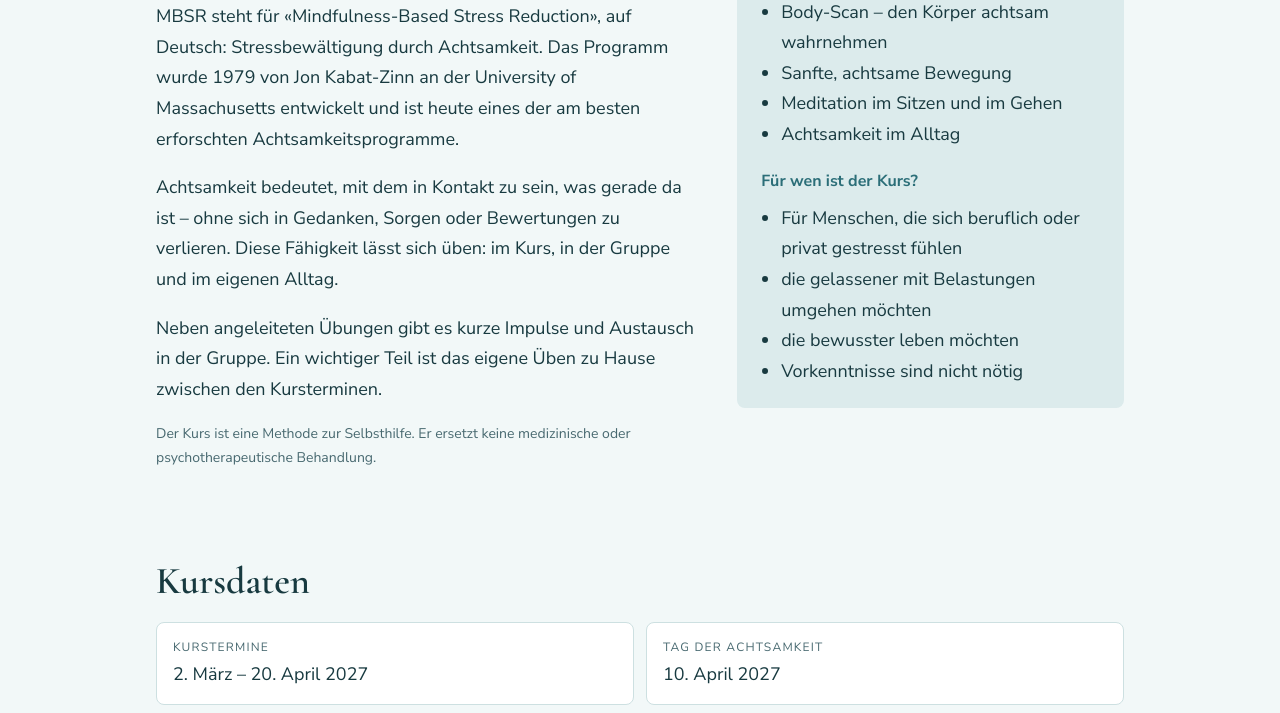
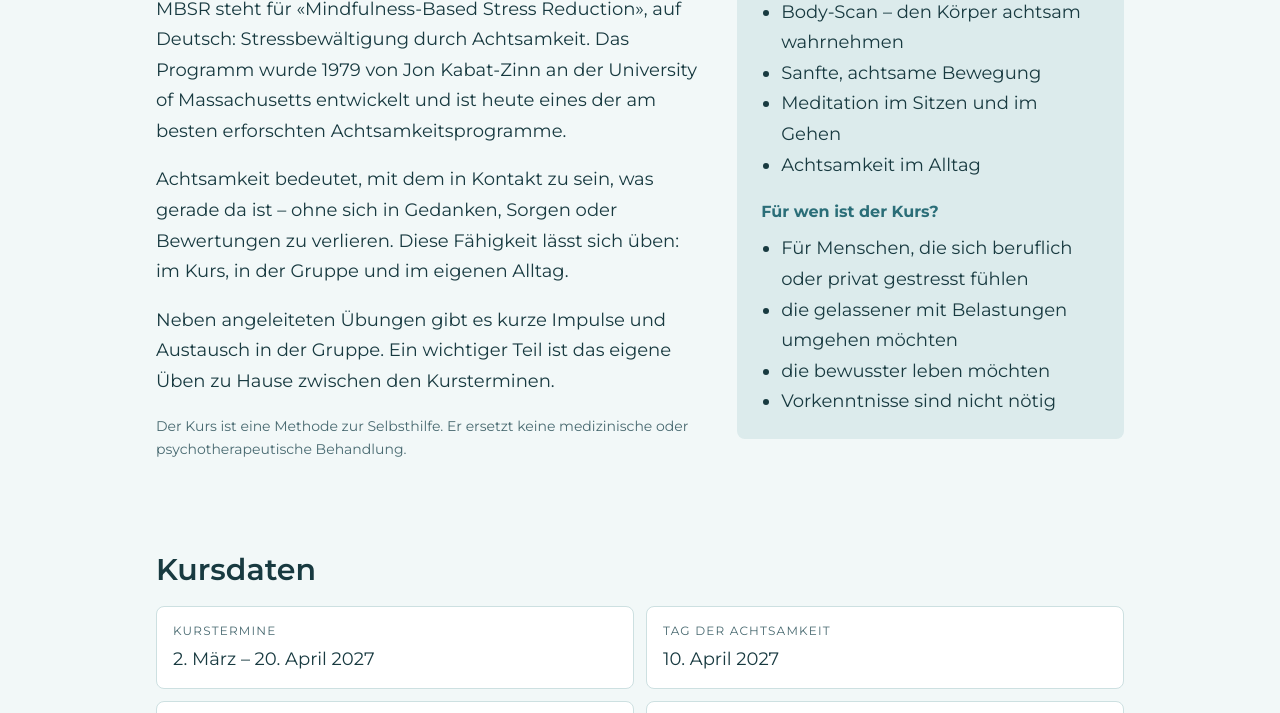
Before and after one commit to NanoMonti/SelinStoll, a plain HTML site: page Selin/index.html in a window 1280 px wide. Shown: the part 618-1331 px from the top of the page. Drawn offline with Linux system fonts and the light colour scheme.

Commit message:
Schrift: Montserrat für Titel und Text (lokal in /fonts), Titelgrössen angepasst
Cormorant Garamond und Nunito Sans entfernt.

Co-Authored-By: Claude Opus 5.5 <noreply@anthropic.com>

```diff
--- a/Selin/index.html
+++ b/Selin/index.html
@@ -5,8 +5,8 @@
 <meta name="viewport" content="width=device-width, initial-scale=1">
 <title>Selin Stoll – MBSR</title>
 <meta name="description" content="">
-<link rel="preload" href="fonts/cormorant-garamond-latin-500-normal.woff2" as="font" type="font/woff2" crossorigin>
-<link rel="preload" href="fonts/nunito-sans-latin-400-normal.woff2" as="font" type="font/woff2" crossorigin>
+<link rel="preload" href="fonts/montserrat-latin-500-normal.woff2" as="font" type="font/woff2" crossorigin>
+<link rel="preload" href="fonts/montserrat-latin-400-normal.woff2" as="font" type="font/woff2" crossorigin>
 <link rel="stylesheet" href="stil.css">
 </head>
 <body>
--- a/Selin/stil.css
+++ b/Selin/stil.css
@@ -1,17 +1,17 @@
 /* Gemeinsames Design für alle Seiten von selinstoll.ch
-   Schriften: Cormorant Garamond (Titel) und Nunito Sans (Text), beide SIL OFL,
-   lokal in /fonts (keine Google-Fonts-Verbindung). */
-@font-face { font-family: "Cormorant Garamond"; font-weight: 500; font-style: normal; font-display: swap; src: url(fonts/cormorant-garamond-latin-500-normal.woff2) format("woff2"); }
-@font-face { font-family: "Cormorant Garamond"; font-weight: 600; font-style: normal; font-display: swap; src: url(fonts/cormorant-garamond-latin-600-normal.woff2) format("woff2"); }
-@font-face { font-family: "Nunito Sans"; font-weight: 400; font-style: normal; font-display: swap; src: url(fonts/nunito-sans-latin-400-normal.woff2) format("woff2"); }
-@font-face { font-family: "Nunito Sans"; font-weight: 700; font-style: normal; font-display: swap; src: url(fonts/nunito-sans-latin-700-normal.woff2) format("woff2"); }
+   Schrift: Montserrat (Titel und Text), SIL OFL, lokal in /fonts
+   (keine Google-Fonts-Verbindung). */
+@font-face { font-family: "Montserrat"; font-weight: 400; font-style: normal; font-display: swap; src: url(fonts/montserrat-latin-400-normal.woff2) format("woff2"); }
+@font-face { font-family: "Montserrat"; font-weight: 500; font-style: normal; font-display: swap; src: url(fonts/montserrat-latin-500-normal.woff2) format("woff2"); }
+@font-face { font-family: "Montserrat"; font-weight: 600; font-style: normal; font-display: swap; src: url(fonts/montserrat-latin-600-normal.woff2) format("woff2"); }
+@font-face { font-family: "Montserrat"; font-weight: 700; font-style: normal; font-display: swap; src: url(fonts/montserrat-latin-700-normal.woff2) format("woff2"); }
 
 /* Farben aus dem Meerbild (mar6): Wasser türkis, Kiesel dunkel-petrol */
 :root {
   --bg: #f2f8f8; --text: #183a40; --muted: #486970; --accent: #2b6e78; --accent-dunkel: #1a494e;
   --soft: #dcebec; --card: #ffffff; --line: #cde0e1;
-  --serif: "Cormorant Garamond", Georgia, "Times New Roman", serif;
-  --sans: "Nunito Sans", system-ui, -apple-system, "Segoe UI", Roboto, Arial, sans-serif;
+  --titel: "Montserrat", system-ui, -apple-system, "Segoe UI", Roboto, Arial, sans-serif;
+  --sans: "Montserrat", system-ui, -apple-system, "Segoe UI", Roboto, Arial, sans-serif;
 }
 * { box-sizing: border-box; }
 html { scroll-behavior: smooth; }
@@ -29,13 +29,13 @@ mark.offen { background: #fff1a8; color: inherit; padding: 0 .2em; border-radius
 .band::before { content: ""; position: absolute; inset: 0; background: linear-gradient(0deg, rgba(16,52,58,.6), rgba(16,52,58,0) 65%); }
 .band .wrap { position: relative; width: 100%; color: #fff; padding-bottom: 40px; }
 .band p { margin: 0 0 6px; letter-spacing: .16em; text-transform: uppercase; font-size: 12px; }
-.band h1 { font-family: var(--serif); font-weight: 500; font-size: clamp(40px, 6vw, 64px); line-height: 1.1; margin: 0; }
+.band h1 { font-family: var(--titel); font-weight: 500; font-size: clamp(32px, 4.6vw, 50px); line-height: 1.15; margin: 0; }
 .band.klein { height: 220px; }
-.band.klein h1 { font-size: clamp(34px, 5vw, 48px); }
+.band.klein h1 { font-size: clamp(28px, 3.8vw, 38px); }
 
 /* Inhalt */
 section { padding: 76px 0 0; }
-h2 { font-family: var(--serif); font-weight: 600; font-size: 38px; line-height: 1.15; margin: 0 0 18px; }
+h2 { font-family: var(--titel); font-weight: 600; font-size: 30px; line-height: 1.2; margin: 0 0 18px; }
 h3 { font-size: 16px; margin: 0 0 8px; color: var(--accent); }
 .zwei { display: grid; grid-template-columns: 1.4fr 1fr; gap: 40px; }
 .seite { background: var(--soft); border-radius: 8px; padding: 22px 24px; align-self: start; }
@@ -54,7 +54,7 @@ dl div.tagtext { background: var(--soft); border-color: var(--soft); color: var(
 .foto img { width: 100%; height: 100%; object-fit: cover; }
 .rolle { color: var(--muted); margin-top: -10px; }
 .schmal { max-width: 680px; }
-.kurszeile { font-family: var(--serif); font-weight: 600; font-size: 24px; color: var(--accent); margin: 0 0 12px; }
+.kurszeile { font-family: var(--titel); font-weight: 600; font-size: 20px; color: var(--accent); margin: 0 0 12px; }
 
 /* Formulare */
 form { background: var(--card); border: 1px solid var(--line); border-radius: 10px; padding: 24px; display: grid; grid-template-columns: 1fr 1fr; gap: 12px; margin-top: 20px; }
@@ -76,7 +76,7 @@ footer a { color: var(--muted); margin-left: 12px; }
   .band { height: 320px; }
   .band.klein { height: 180px; }
   .band .wrap { padding-bottom: 26px; }
-  h2 { font-size: 32px; }
+  h2 { font-size: 26px; }
   .zwei, .leitung, .kontakt, form, dl { grid-template-columns: 1fr; }
   .foto { width: 160px; }
   .top nav { gap: 14px; font-size: 14px; }
```
Also changed, not shown: Selin/fonts/OFL-cormorant-garamond.txt (deleted), Selin/fonts/OFL-montserrat.txt, Selin/fonts/cormorant-garamond-latin-500-normal.woff2 (deleted), Selin/fonts/cormorant-garamond-latin-600-normal.woff2 (deleted), Selin/fonts/montserrat-latin-400-normal.woff2 (added), Selin/fonts/montserrat-latin-500-normal.woff2 (added), Selin/fonts/montserrat-latin-600-normal.woff2 (added), Selin/fonts/montserrat-latin-700-normal.woff2 (added), Selin/fonts/nunito-sans-latin-400-normal.woff2 (deleted), Selin/fonts/nunito-sans-latin-700-normal.woff2 (deleted).
